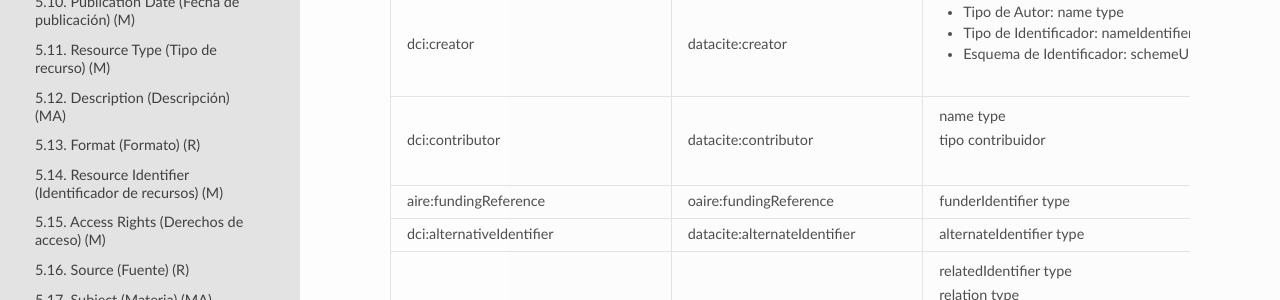
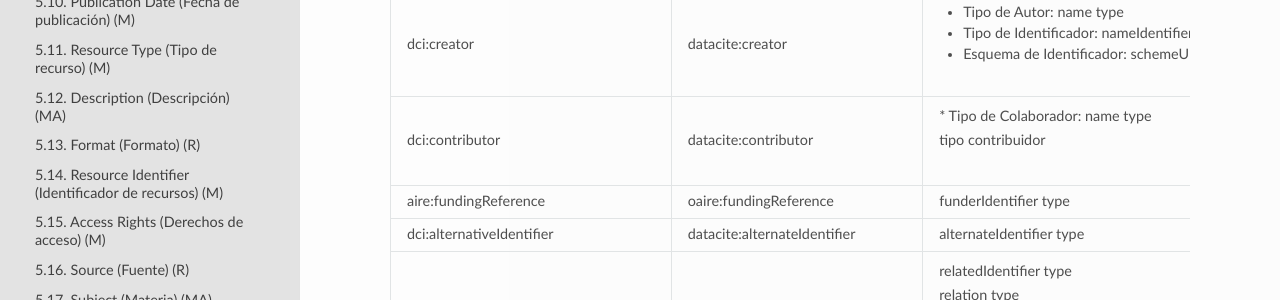
Before and after one commit to rcic/openaire4, a Sphinx documentation site: the page built from docs/descGenPer.rst, in a window 1280 px wide and 900 px high. Shown: the part 396-696 px from the top of the window. Built offline with Sphinx 7.4.7 and the Read the Docs theme 2.0.0, drawn with Linux system fonts in a browser that asks for light colours; some web fonts are replaced; a script that is not in the unit is left out.

Commit message:
prueba actualizacion

```diff
--- a/docs/descGenPer.rst
+++ b/docs/descGenPer.rst
@@ -15,7 +15,7 @@ Campo-OpenAIRE                             Elemento Metadata                   R
 :ref:`dci:creator`                         datacite:creator                     * Tipo de Autor: :ref:`name type <vocab:nametype_nametype>`
                                                                                 * Tipo de Identificador: nameIdentifierScheme
                                                                                 * Esquema de Identificador: schemeURI
-:ref:`dci:contributor`                     datacite:contributor                | :ref:`name type <vocab:nametype_nametype>`
+:ref:`dci:contributor`                     datacite:contributor                | * Tipo de Colaborador: :ref:`name type <vocab:nametype_nametype>`
                                                                                | :ref:`tipo contribuidor <vocab:contributortype_contributortype>`
 :ref:`aire:fundingReference`               oaire:fundingReference              :ref:`funderIdentifier type <vocab:funderIdentifiertype_identifiertype>`
 :ref:`dci:alternativeIdentifier`           datacite:alternateIdentifier        :ref:`alternateIdentifier type <vocab:alternateIdentifiertype_identifiertype>`
```
